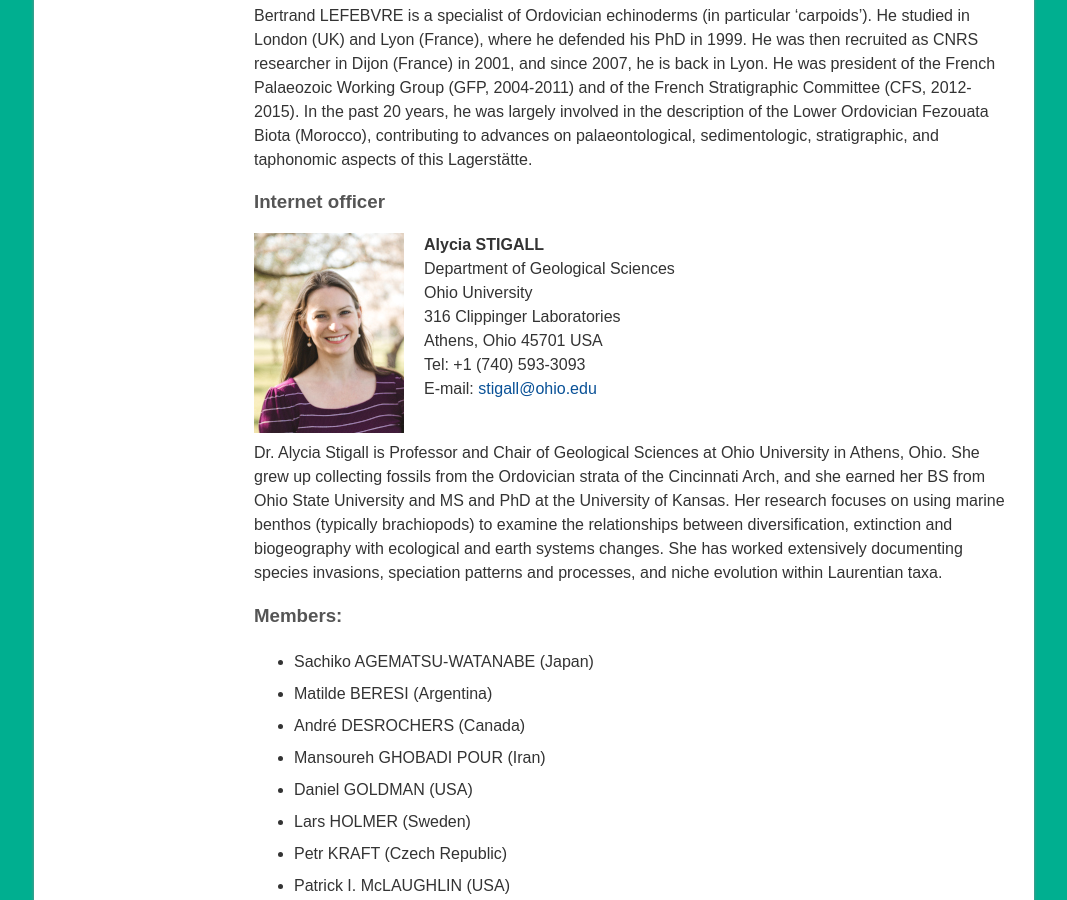
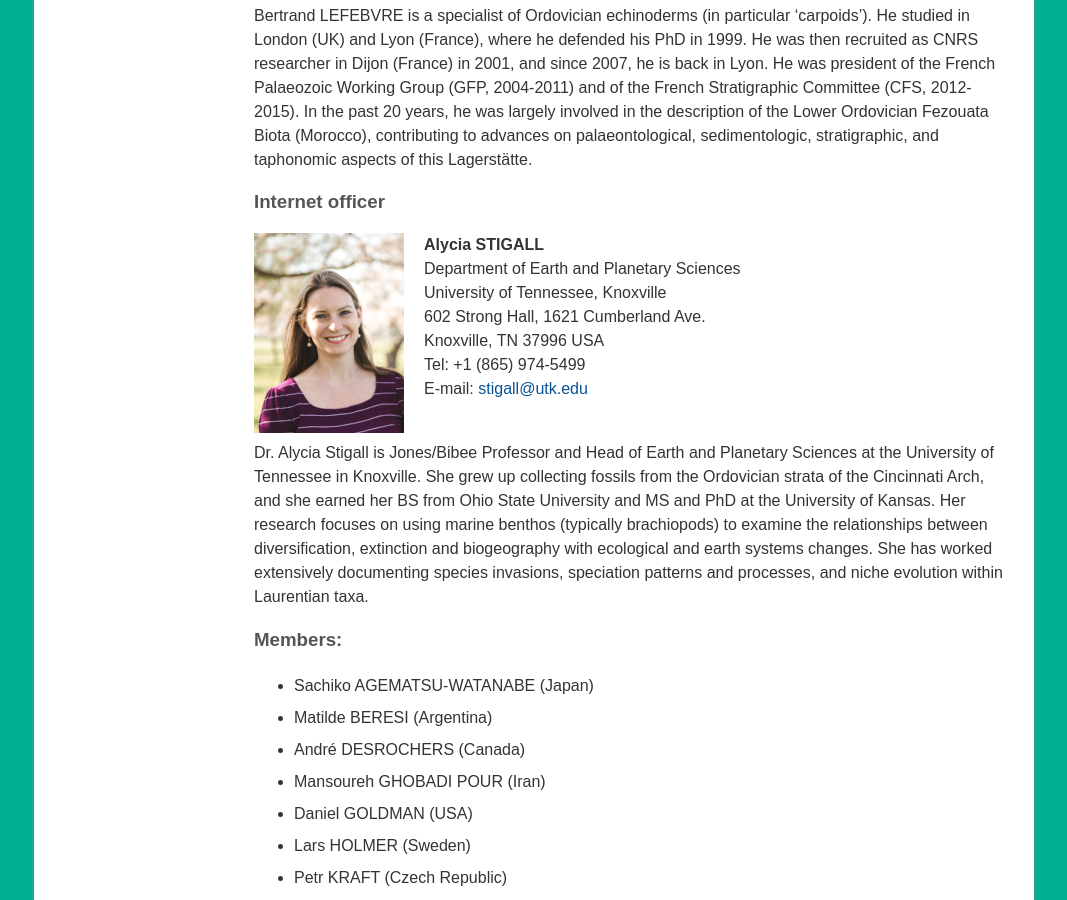
Before and after one commit to whwangChina/subcommission-ordovician, a Jekyll site: the page built from pages/subcommission.md, in a window 1280 px wide and 900 px high, scrolled down 2214 px. Shown: the whole window, without its empty margins (106-1173 px from the left). Built offline with Jekyll 4.4.1, drawn with Linux system fonts in a browser that asks for light colours.

Commit message:
Update subcommission.md

```diff
--- a/pages/subcommission.md
+++ b/pages/subcommission.md
@@ -75,15 +75,15 @@ Bertrand LEFEBVRE is a specialist of Ordovician echinoderms (in particular ‘ca
 <img src="images/Alycia.jpg" alt="Alycia" style="float:left; margin-right: 20px; width:150px;" />
 
 **Alycia STIGALL**
-Department of Geological Sciences
-Ohio University
-316 Clippinger Laboratories
-Athens, Ohio 45701 USA
-Tel: +1 (740) 593-3093
-E-mail: <stigall@ohio.edu>
+Department of Earth and Planetary Sciences
+University of Tennessee, Knoxville
+602 Strong Hall, 1621 Cumberland Ave.
+Knoxville, TN 37996 USA
+Tel: +1 (865) 974-5499
+E-mail: <stigall@utk.edu>
 <br />
 
-Dr. Alycia Stigall is Professor and Chair of Geological Sciences at Ohio University in Athens, Ohio. She grew up collecting fossils from the Ordovician strata of the Cincinnati Arch, and she earned her BS from Ohio State University and MS and PhD at the University of Kansas.   Her research focuses on using marine benthos (typically brachiopods) to examine the relationships between diversification, extinction and biogeography with ecological and earth systems changes.  She has worked extensively documenting species invasions, speciation patterns and processes, and niche evolution within Laurentian taxa.
+Dr. Alycia Stigall is Jones/Bibee Professor and Head of Earth and Planetary Sciences at the University of Tennessee in Knoxville. She grew up collecting fossils from the Ordovician strata of the Cincinnati Arch, and she earned her BS from Ohio State University and MS and PhD at the University of Kansas.   Her research focuses on using marine benthos (typically brachiopods) to examine the relationships between diversification, extinction and biogeography with ecological and earth systems changes.  She has worked extensively documenting species invasions, speciation patterns and processes, and niche evolution within Laurentian taxa.
 
 ### Members:
 
```
